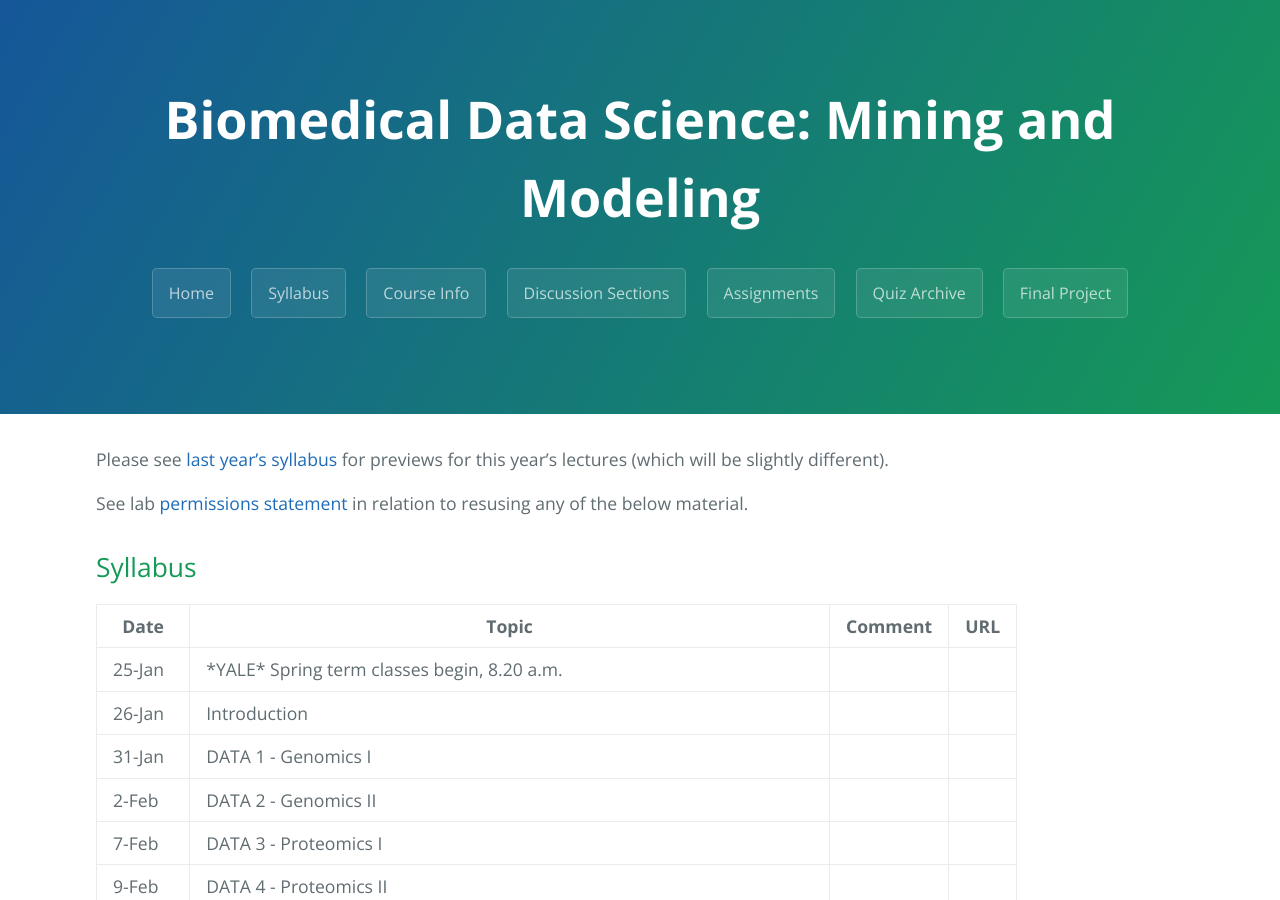
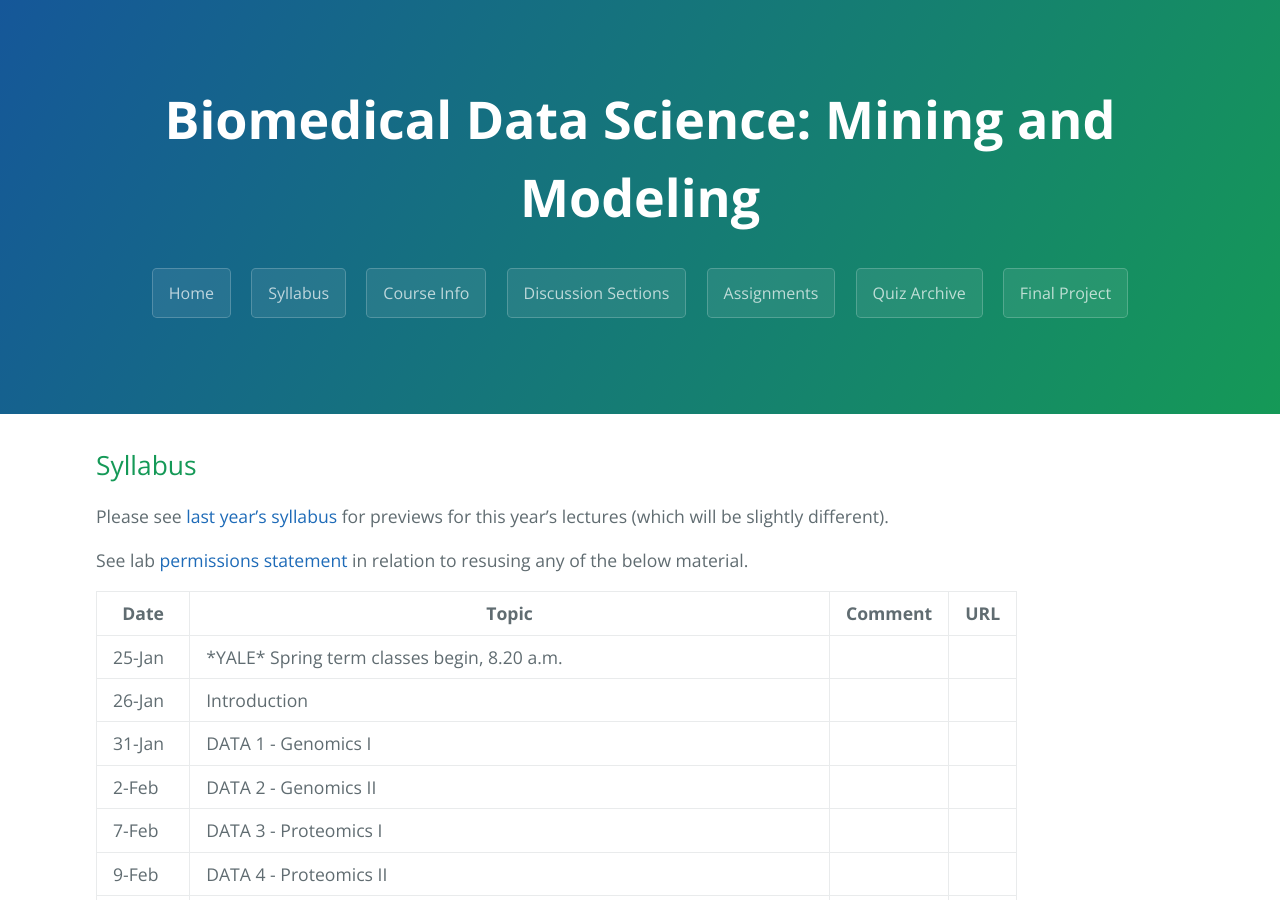
Before and after one commit to gersteinlab/cbb752b23, a Jekyll site: the page built from syllabus.md, in a window 1280 px wide and 900 px high. Built offline with Jekyll 4.4.1, drawn with Linux system fonts in a browser that asks for light colours.

```diff
--- a/syllabus.md
+++ b/syllabus.md
@@ -3,11 +3,13 @@ title: Syllabus
 layout: page
 ---
 
+
+## Syllabus
+
 Please see [last year's syllabus](http://cbb752b21.gersteinlab.org/syllabus) for previews for this year's lectures (which will be slightly different).
 
 See lab [permissions statement](https://sites.gersteinlab.org/permissions/) in relation to resusing any of the below material.
 
-## Syllabus
 
 | Date   | Topic                                                                        | Comment | URL |
 | ------ | ---------------------------------------------------------------------------- | ------- | --- |
```
